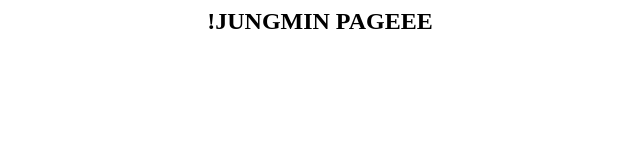
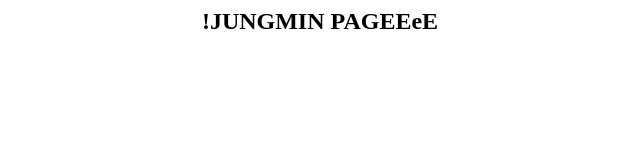
Before and after one commit to stone123-del/project, a plain HTML site: page index.html in a window 1280 px wide. Shown: the full height of the page, 320-960 px from the left. Drawn offline with Linux system fonts and the light colour scheme.

Commit message:
영차영차영차

```diff
--- a/index.html
+++ b/index.html
@@ -1 +1 @@
-<center><h2>!JUNGMIN PAGEEE</h2></center>
+<center><h2>!JUNGMIN PAGEEeE</h2></center>
```
